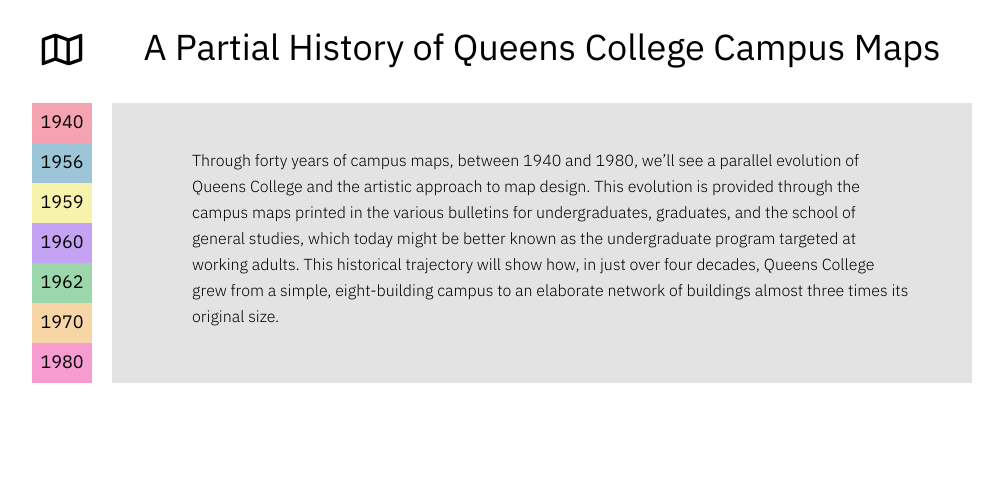
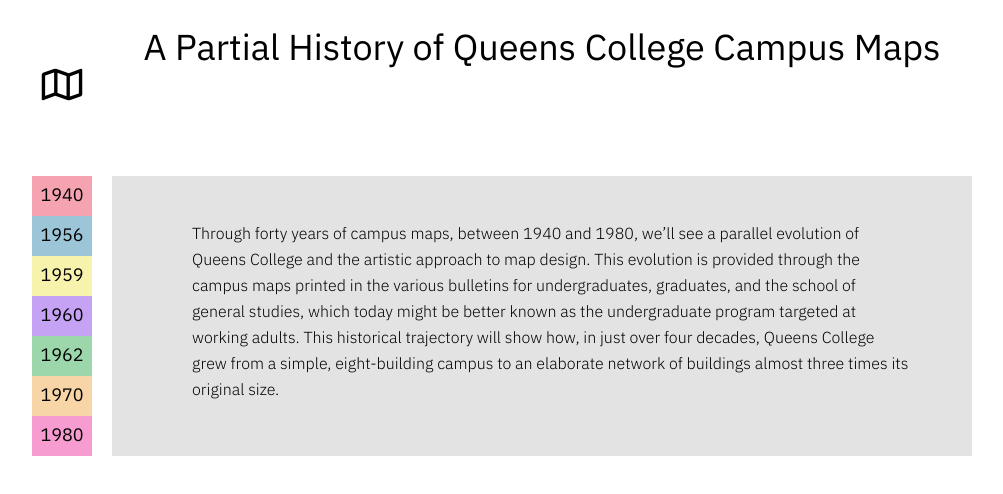
Before and after one commit to klaomayita/a-partial-history-of-queens-college-through-campus-maps--solution, a website: page index.html in a window 1280 px wide. Shown: the whole page, without its empty margins (128-1131 px from the left). Drawn offline with nearby package versions, Linux system fonts and the light colour scheme; files that its build step writes are made by us from their sources.

Commit message:
Add leading to logo anchor

```diff
--- a/sass/_header.scss
+++ b/sass/_header.scss
@@ -10,6 +10,7 @@
    }
 
    a {
+      line-height: (7 * $leading);
       color: $color--text;
    }
 
```
